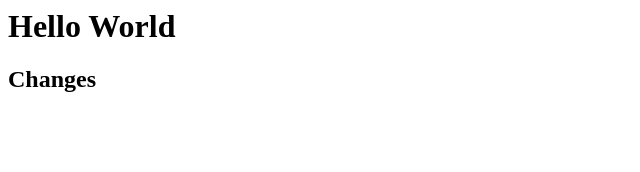
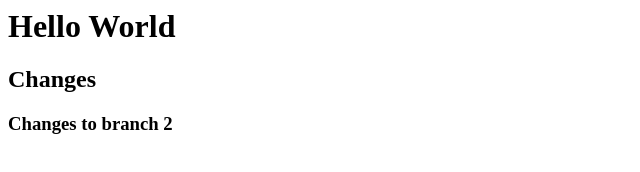
Before and after one commit to an6122003/introIT, a plain HTML site: page index.html in a window 1280 px wide. Shown: the whole page, without its empty margins (0-640 px from the left). Drawn offline with Linux system fonts and the light colour scheme.

Commit message:
changes to branch 2

```diff
--- a/index.html
+++ b/index.html
@@ -1,2 +1,3 @@
 <h1>Hello World</h1>
 <h2>Changes</h2>
+<h3>Changes to branch 2</h3>
```
